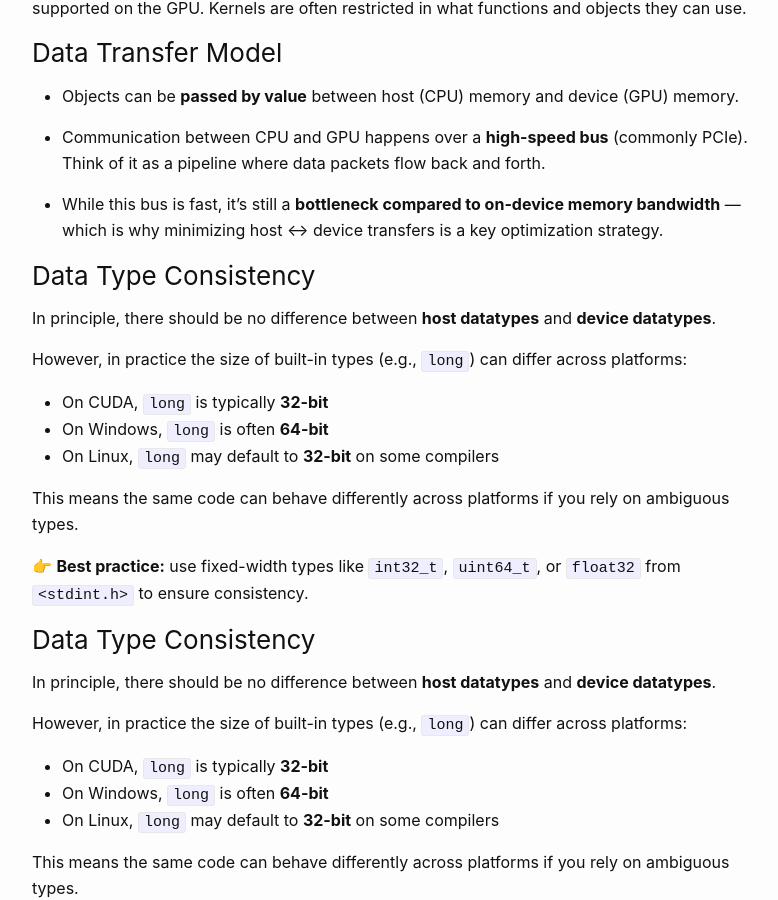
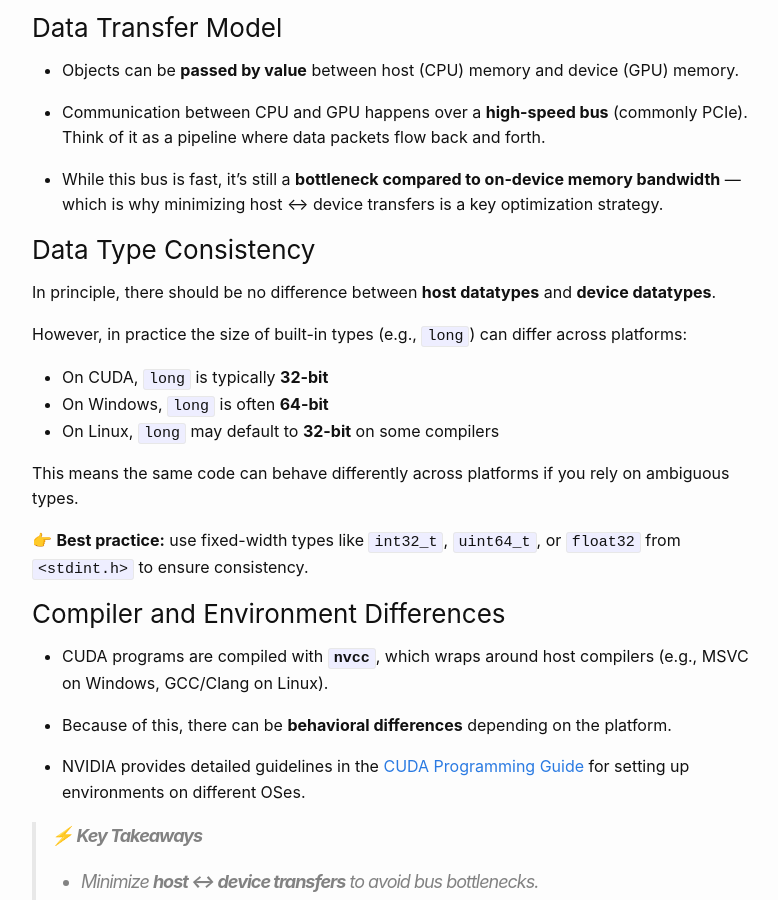
Before and after one commit to ayushi2019031/glownet.io, a Jekyll site: the page built from _posts/2025-09-13-getting-started-with-cuda.md, in a window 1280 px wide and 900 px high, scrolled down 9040 px. Shown: the whole window, without its empty margins (238-1016 px from the left). Built offline with Jekyll 4.4.1, drawn with Linux system fonts in a browser that asks for light colours; comment, search, counter and statistics services are not loaded; some of the changed text lies outside the part shown.

Commit message:
Fix a minor mistake

```diff
--- a/_posts/2025-09-13-getting-started-with-cuda.md
+++ b/_posts/2025-09-13-getting-started-with-cuda.md
@@ -336,20 +336,6 @@ This means the same code can behave differently across platforms if you rely on
 
 👉 **Best practice:** use fixed-width types like `int32_t`, `uint64_t`, or `float32` from `<stdint.h>` to ensure consistency.
 
-### Data Type Consistency
-
-In principle, there should be no difference between **host datatypes** and **device datatypes**.
-
-However, in practice the size of built-in types (e.g., `long`) can differ across platforms:
-
-- On CUDA, `long` is typically **32-bit**
-- On Windows, `long` is often **64-bit**
-- On Linux, `long` may default to **32-bit** on some compilers
-
-This means the same code can behave differently across platforms if you rely on ambiguous types.
-
-👉 **Best practice:** use fixed-width types like `int32_t`, `uint64_t`, or `float32` from `<stdint.h>` to ensure consistency.
-
 ### Compiler and Environment Differences
 
 - CUDA programs are compiled with **`nvcc`**, which wraps around host compilers (e.g., MSVC on Windows, GCC/Clang on Linux).
```
